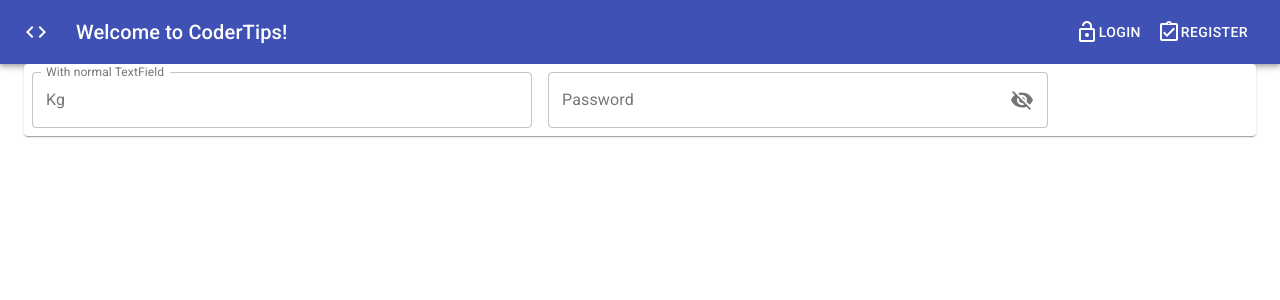
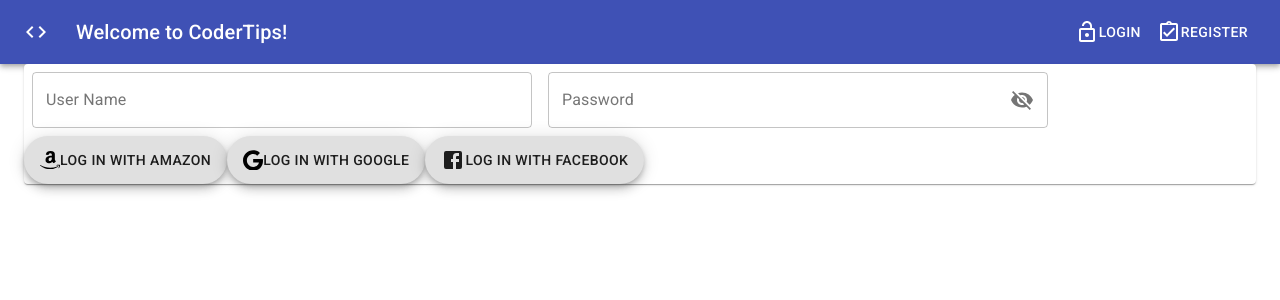
Before and after one commit to KarlKeisel/CoderTips_FrontEnd, a React (Create React App) app: page /login in a window 1280 px wide. Shown: the top 300 px of the page. Built offline with nearby package versions, Linux system fonts and the light colour scheme.

Commit message:
Add buttons and svgs to Login page

```diff
--- a/src/components/Login.jsx
+++ b/src/components/Login.jsx
@@ -14,6 +14,11 @@ import Paper from "@material-ui/core/Paper";
 import Container from "@material-ui/core/Container";
 import Grid from "@material-ui/core/Grid";
 import Box from "@material-ui/core/Box";
+import Fab from "@material-ui/core/Fab"
+
+import {ReactComponent as GoogleIcon} from "./assets/icons/goggle-icon.svg";
+import {ReactComponent as AmazonIcon} from "./assets/icons/amazon-icon.svg";
+import FacebookIcon from '@material-ui/icons/Facebook';
 
 // TODO Finish Login
 
@@ -57,12 +62,9 @@ function Login() {
         <Container fixed>
             <Paper>
                 <TextField
-                    label="With normal TextField"
-                    id="outlined-start-adornment"
+                    label="User Name"
+                    id="outlined-username"
                     className={clsx(classes.margin, classes.textField)}
-                    InputProps={{
-                        startAdornment: <InputAdornment position="start">Kg</InputAdornment>,
-                    }}
                     variant="outlined"
                 />
                 <FormControl className={clsx(classes.margin, classes.textField)} variant="outlined">
@@ -87,6 +89,22 @@ function Login() {
                         labelWidth={70}
                     />
                 </FormControl>
+                <Fab variant={"extended"}>
+                    <AmazonIcon
+                        width={"20px"}
+                        height={"auto"}
+                    /> Log in with Amazon
+                </Fab>
+                <Fab variant={"extended"}>
+                    <GoogleIcon
+                        width={"20px"}
+                        height={"auto"}
+                    /> Log in with Google
+                </Fab>
+                <Fab variant={"extended"}>
+                    <FacebookIcon
+                    /> Log in with FaceBook
+                </Fab>
 
             </Paper>
         </Container>
```
Also changed, not shown: src/components/svg/SvgIcon.jsx (added, +25 -0 lines), src/components/assets/icons/goggle-icon.svg (added).
